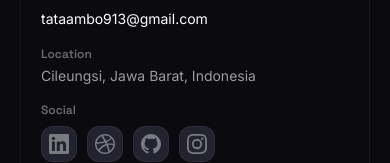
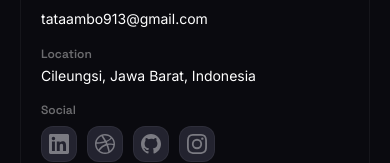
Before and after one commit to tatabiinhairudinambo/portfoliopro, a React (Vite) app: page / in a window 390 px wide. Shown: the part 7798-7961 px from the top of the page. Built offline with nearby package versions, Linux system fonts and the light colour scheme.

Commit message:
chore: ubah warna lokasi ke putih solid

```diff
--- a/src/components/Contact.jsx
+++ b/src/components/Contact.jsx
@@ -143,7 +143,7 @@
               </div>
               <div>
                 <h3 className="font-display text-xs md:text-sm font-semibold text-white/40 mb-1">Location</h3>
-                <p className="text-white/60 text-sm md:text-base">Cileungsi, Jawa Barat, Indonesia</p>
+                <p className="text-white text-sm md:text-base">Cileungsi, Jawa Barat, Indonesia</p>
               </div>
               <div>
                 <h3 className="font-display text-xs md:text-sm font-semibold text-white/40 mb-2 md:mb-3">Social</h3>
```
